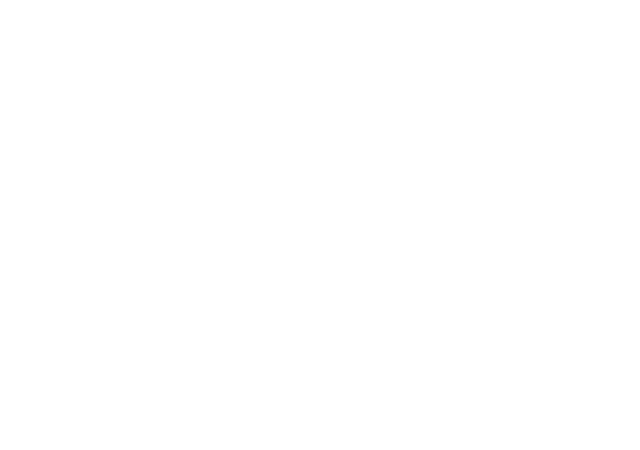
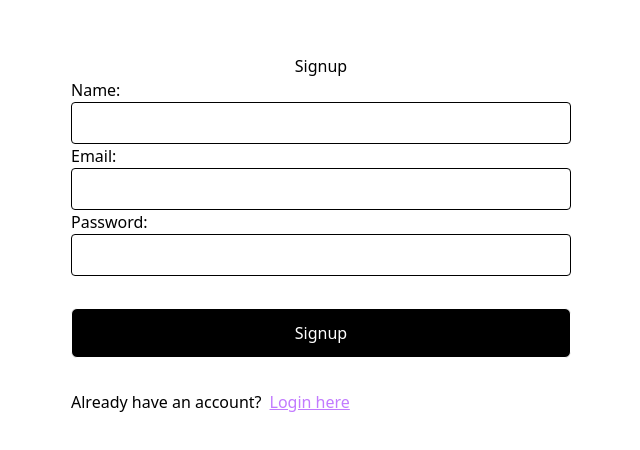
Before and after one commit to cedik456/kanban, a React (Vite) app in the folder client/: page /signup in a window 1280 px wide. Before the commit this address had no page. Shown: the part 198-648 px from the top of the page, without its empty margins (319-959 px from the left). Built offline with nearby package versions, Linux system fonts and the light colour scheme.

Commit message:
Finish user signup and add dashboard page

```diff
--- a/client/src/App.jsx
+++ b/client/src/App.jsx
@@ -1,14 +1,19 @@
 import { Route, Routes } from "react-router-dom";
 import Login from "./pages/Login";
 import NotFound from "./pages/NotFound";
+import Signup from "./pages/Signup";
+import Dashboard from "./pages/Dashboard";
 
 function App() {
   return (
     <>
       <Routes>
         <Route path="/" element={<Login />}></Route>
+        <Route path="/signup" element={<Signup />}></Route>
+        <Route path="/dashboard" element={<Dashboard />}></Route>
 
-        {/* <Route path="*" element={<NotFound />}></Route> */}
+        {/* Not Found Page */}
+        <Route path="*" element={<NotFound />}></Route>
       </Routes>
     </>
   );
--- /dev/null
+++ b/client/src/pages/Dashboard.jsx
@@ -0,0 +1,13 @@
+import React from "react";
+
+const Dashboard = () => {
+  return (
+    <>
+      <main>
+        <div>This is the dashboard</div>
+      </main>
+    </>
+  );
+};
+
+export default Dashboard;
--- a/client/src/pages/Login.jsx
+++ b/client/src/pages/Login.jsx
@@ -1,7 +1,10 @@
 import React, { useState } from "react";
 import axios from "axios";
+import { Link, useNavigate } from "react-router-dom";
 
 const Login = () => {
+  const navigate = useNavigate();
+
   const [formData, setFormData] = useState({
     email: "",
     password: "",
@@ -22,12 +25,12 @@ const Login = () => {
       console.log(response.data);
 
       alert("Login Successfully!");
-      alert(`Welcome: ${formData.email}`);
 
       setFormData({
         email: "",
         password: "",
       });
+      navigate("/dashboard");
     } catch (error) {
       console.log("Error logging in:", error);
       alert("Error logging in. Check the console");
@@ -40,7 +43,7 @@ const Login = () => {
         <div className="flex items-center justify-center h-screen">
           <form onSubmit={handleSubmit} className="w-[500px]">
             <h2 className="text-center text-xl mb-8">Login</h2>
-            <div className="flex flex-col mb-8">
+            <div className="flex flex-col">
               <label>Email:</label>
               <input
                 type="text"
@@ -61,9 +64,15 @@ const Login = () => {
                 className=" p-2 border rounded-md"
               />
             </div>
-            <button className="w-full p-3 bg-black text-white border rounded-md cursor-pointer active:opacity-65">
+            <button className="w-full p-3 bg-black my-8 text-white border rounded-md cursor-pointer active:opacity-65">
               Login
             </button>
+            <h2>
+              Dont have an account?
+              <Link to="/signup" className="underline ml-2 text-purple-400">
+                Sign up!
+              </Link>
+            </h2>
           </form>
         </div>
       </main>
--- a/client/src/pages/Signup.jsx
+++ b/client/src/pages/Signup.jsx
@@ -1,10 +1,94 @@
-import React from "react";
+import React, { useState } from "react";
+import { Link, useNavigate } from "react-router-dom";
+import axios from "axios";
 
 const Signup = () => {
+  const navigate = useNavigate();
+
+  const [formData, setFormData] = useState({
+    name: "",
+    email: "",
+    password: "",
+  });
+
+  const handleChange = (e) => {
+    setFormData({ ...formData, [e.target.name]: e.target.value });
+  };
+
+  const handleSubmit = async (e) => {
+    e.preventDefault();
+
+    try {
+      const response = await axios.post(
+        "http://localhost:4000/api/user/signup",
+        formData
+      );
+      alert("Successfully created an account");
+      console.log(response.data);
+
+      setFormData({
+        name: "",
+        email: "",
+        password: "",
+      });
+      navigate("/");
+    } catch (error) {
+      console.log("Error logging in: ", error);
+      alert("Error logging in.");
+    }
+  };
+
   return (
-    <div>
-      <></>
-    </div>
+    <>
+      <main className="container mx-auto px-4 py-8">
+        <div className="flex justify-center items-center h-screen">
+          <form onSubmit={handleSubmit} className="w-[500px]">
+            <h2 className="text-center">Signup</h2>
+            <div className="flex flex-col">
+              <label htmlFor="">Name:</label>
+              <input
+                type="text"
+                name="name"
+                value={formData.name}
+                onChange={handleChange}
+                required
+                autoComplete="off"
+                className="p-2 rounded m-d border"
+              />
+              <label htmlFor="">Email:</label>
+              <input
+                type="text"
+                name="email"
+                value={formData.email}
+                onChange={handleChange}
+                required
+                autoComplete="off"
+                className="p-2 rounded m-d border"
+              />
+              <label htmlFor="">Password:</label>
+              <input
+                type="password"
+                name="password"
+                value={formData.password}
+                onChange={handleChange}
+                required
+                autoComplete="off"
+                className="p-2 rounded m-d border"
+              />
+            </div>
+            <button className="p-3 bg-black text-white w-full my-8 border rounded-md cursor-pointer active:opacity-65">
+              Signup
+            </button>
+            <h2>
+              Already have an account?
+              <Link to="/" className="underline ml-2 text-purple-400">
+                Login here
+              </Link>
+            </h2>
+          </form>
+        </div>
+      </main>
+    </>
   );
 };
 
```
Also changed, not shown: 2 other files (tests, documents, lock files or other folders).
